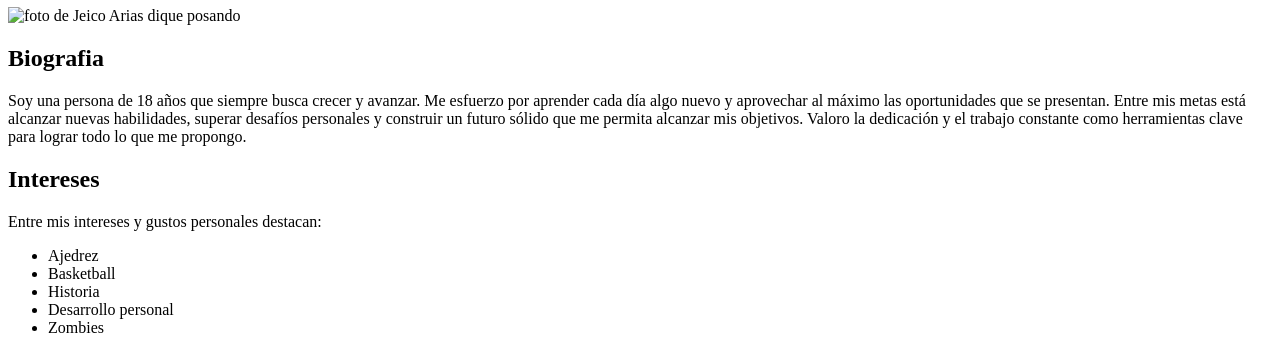
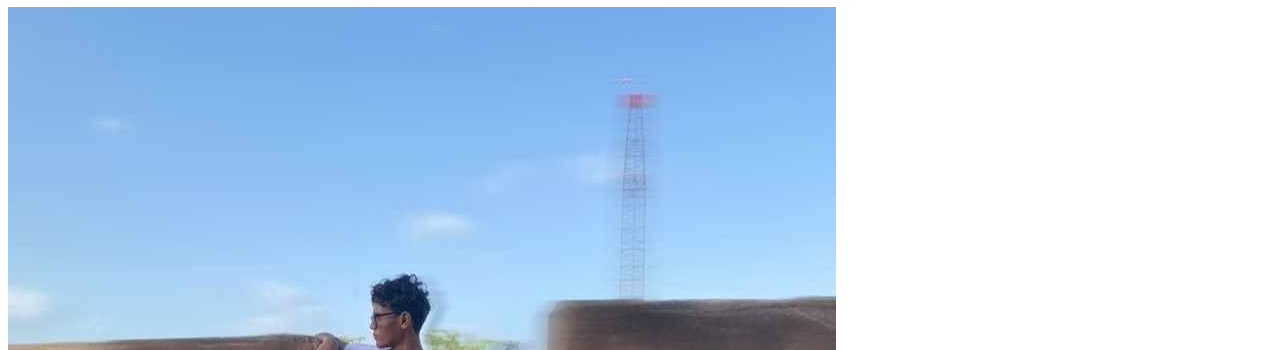
Before and after one commit to Jeico03/Page-personal, a plain HTML site: page index.html in a window 1280 px wide. Shown: the part 73-423 px from the top of the page. Drawn offline with Linux system fonts and the light colour scheme; the site is published under a folder, as on GitHub Pages, so addresses that start at the root find nothing.

Commit message:
poniendo el punto

```diff
--- a/index.html
+++ b/index.html
@@ -11,7 +11,7 @@
 
   <h1>Jeico Arias Brito</h1>
 
-  <img src="/foto.jpg" alt="foto de Jeico Arias dique posando">
+  <img src="./foto.jpg" alt="foto de Jeico Arias dique posando">
 
   <h2>Biografia</h2>
   <p>Soy una persona de 18 años que siempre busca crecer y avanzar. Me esfuerzo por aprender cada día algo nuevo y
```
